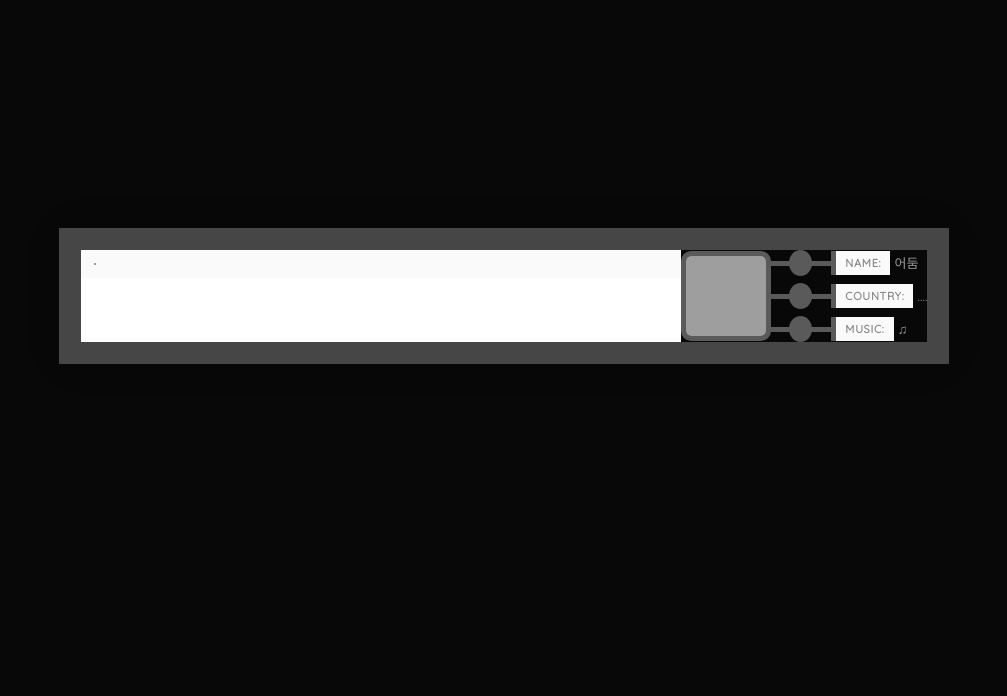
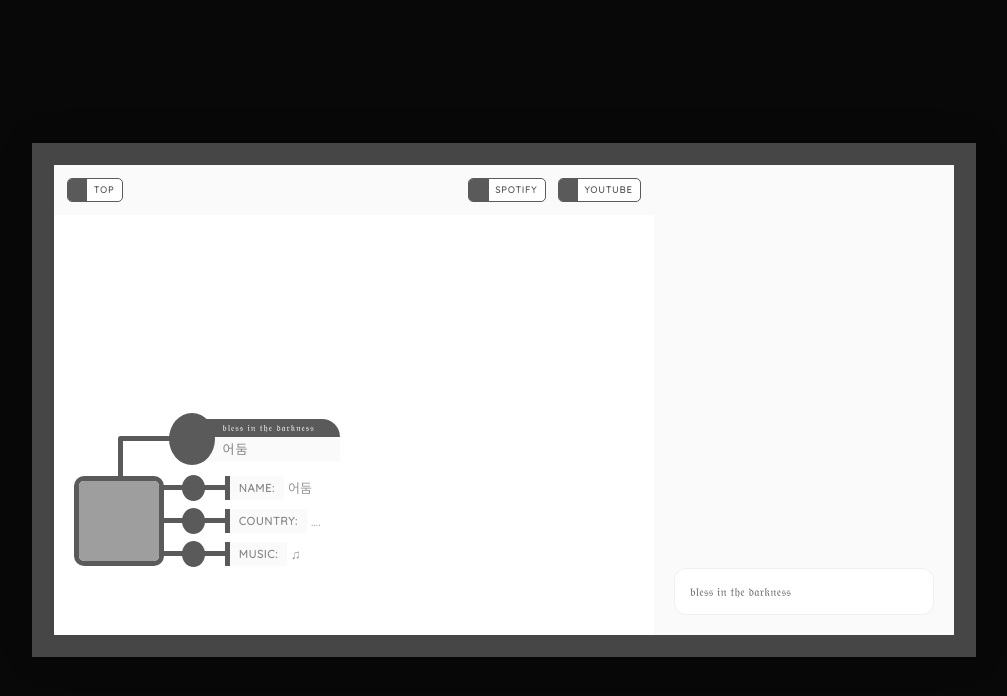
Before and after one commit to Beeexat/Prueba, a plain HTML site: page index.html in a window 1280 px wide. Shown: the whole page, without its empty margins (136-1143 px from the left). Drawn offline with Linux system fonts and the light colour scheme; grey boxes are pictures that could not be loaded; a web font is replaced by a local one.

Commit message:
Add files via upload

```diff
--- a/index.html
+++ b/index.html
@@ -695,12 +695,33 @@
                         <div id="navbar">
                            <div class="backtotop">
                               <a class="montagne">
+                              <i class="cp cp-arrow-up"></i>
+                              <span>Top</span>
+                              </a>
+                           </div>
+                           <!--backtotop-->
+                           <div class="navlinks">
+                              <a href="https://open.spotify.com/" target="_blank">
+                              <i class="cp cp-spotify"></i>
+                              <span>Spotify</span>
+                              </a>
+                              <a href="https://www.youtube.com/watch?v=XU7bs-vDd4o" target="_blank">
+                              <i class="cp cp-youtube"></i>
+                              <span>Youtube</span>
                               </a>
                            </div>
                            <!--navlinks-->
                         </div>
                         <!--navbar-->
-                       <!--heart-text-->
+                        <div id="adrastea">
+                           <div id="beurre">
+                              <div class="coeur-flex">
+                                 <i class="the-heart cp cp-home-o"></i>
+                                 <div class="heart-text">
+                                    <top>𝔟𝔩𝔢𝔰𝔰 𝔦𝔫 𝔱𝔥𝔢 𝔡𝔞𝔯𝔨𝔫𝔢𝔰𝔰</top>
+                                    <bottom>어둠</bottom>
+                                 </div>
+                                 <!--heart-text-->
                               </div>
                               <!--coeur-flex-->
                               <div class="dia-flex">
@@ -758,7 +779,7 @@
                         </div>
                         <!--hoisin-->
                         <div id="quote">
-                           <div id="bubble">   𝔟𝔩𝔢𝔰𝔰 𝔦𝔫 𝔱𝔥𝔢 𝔡𝔞𝔯𝔨𝔫𝔢𝔰𝔰   </div>
+                           <div id="bubble">𝔟𝔩𝔢𝔰𝔰 𝔦𝔫 𝔱𝔥𝔢 𝔡𝔞𝔯𝔨𝔫𝔢𝔰𝔰</div>
                         </div>
                      </div>
                      <!--ahi-tuna-->
```
